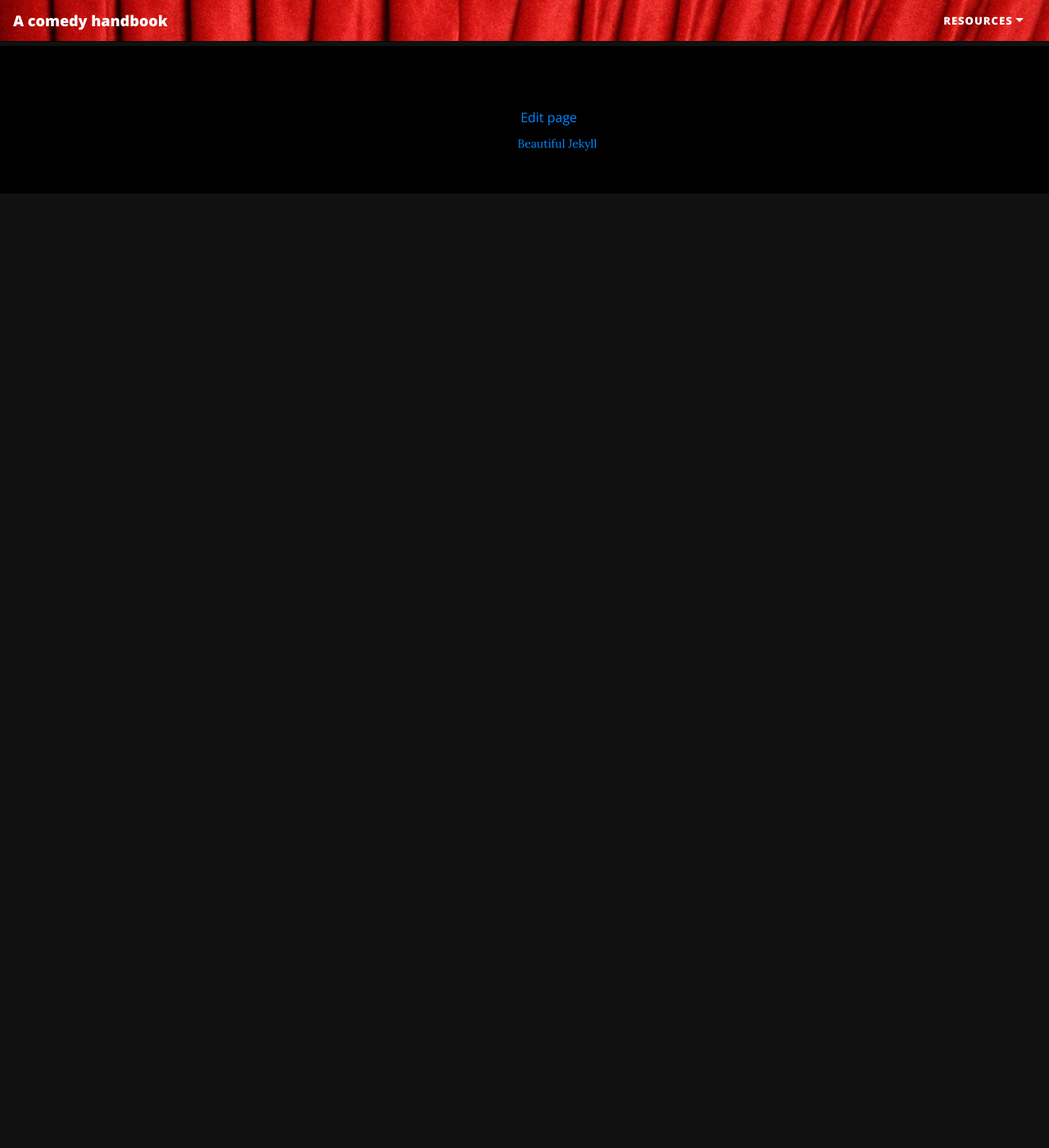
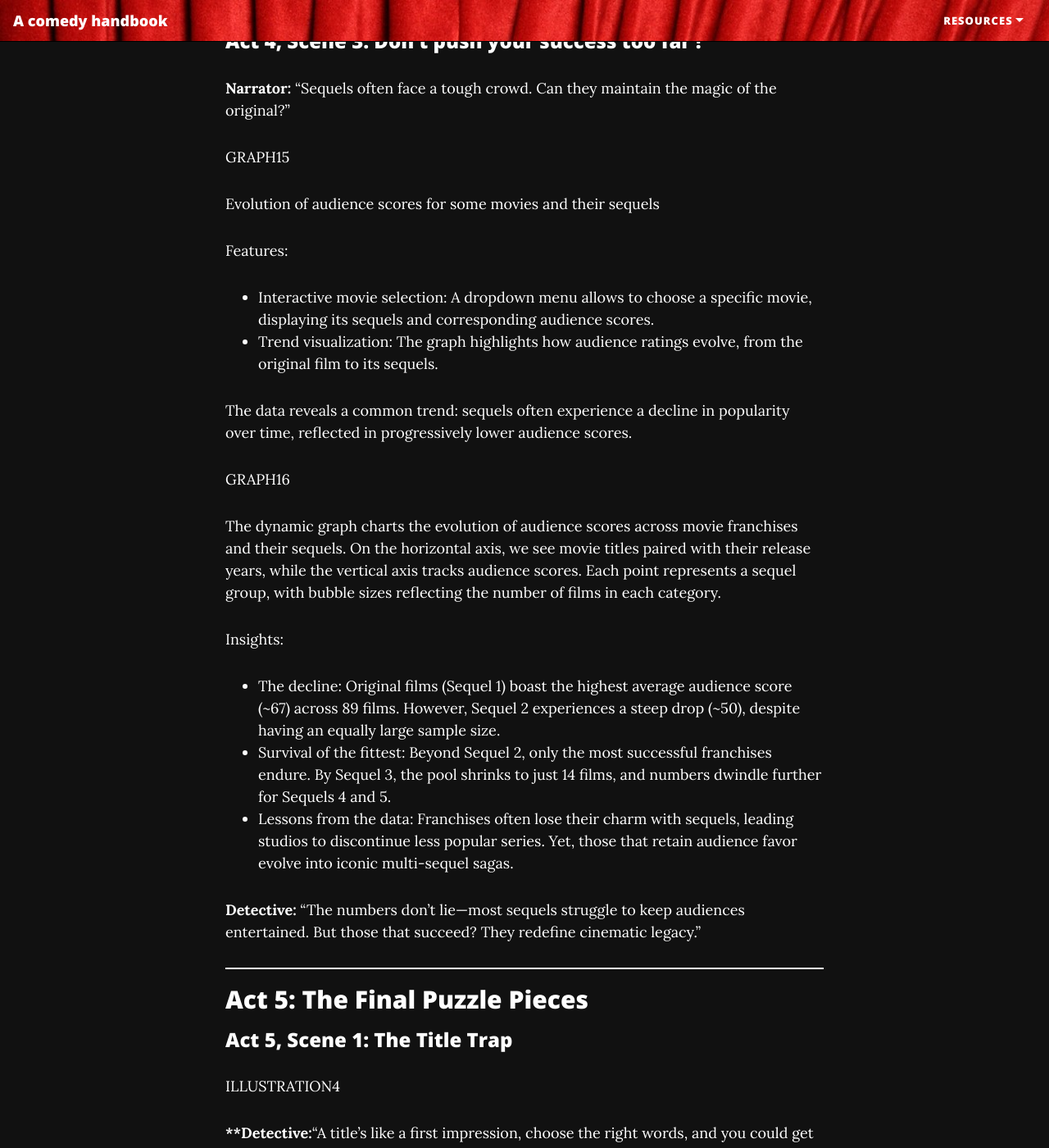
Before and after one commit to epfl-ada/ada-2024-project-adaptables, a Jekyll site: the page built from index.markdown, in a window 1280 px wide and 1400 px high, scrolled down 5420 px. Shown: the whole window at 82% size. Built offline with Jekyll 4.4.1, drawn with Linux system fonts in a browser that asks for light colours; our own code applies the rules of GitHub Pages for plain Markdown files; before the commit the page ends 5656 px from its top, so only the background shows below that; some of the changed text lies outside the part shown.

Commit message:
text for all parts

```diff
--- a/index.markdown
+++ b/index.markdown
@@ -115,8 +115,49 @@ The success of comedy genres varies significantly based on the cultural and regi
 
 ### Act 4, Scene 2: The Collaboration Chronicles
 
+**Detective:** “Comedy’s a team sport. Chemistry isn’t just on-screen—it’s behind the camera too.”
+
+Average revenue of the duos with most collaborations
+
+GRAPH12
+
+One-time duos that generated more revenues
+
+GRAPH13
+
+GRAPH14
+
+The most successful comedies aren’t necessarily those featuring recurring duos.
+
+Instead, for pairs that have collaborated in only one movie, the same names appear repeatedly : Johnny Depp, Keith Richards, Greg Ellis…
+
+We can conclude that success isn’t limited to acting alone, music and direction also play integral roles in creating hit films.
+
+
 ### Act 4, Scene 3: Don’t push your success too far !
 
+**Narrator:** "Sequels often face a tough crowd. Can they maintain the magic of the original?"
+
+GRAPH15
+
+Evolution of audience scores for some movies and their sequels
+
+Features:
+- Interactive movie selection: A dropdown menu allows to choose a specific movie, displaying its sequels and corresponding audience scores.
+- Trend visualization: The graph highlights how audience ratings evolve, from the original film to its sequels.
+
+The data reveals a common trend: sequels often experience a decline in popularity over time, reflected in progressively lower audience scores.
+
+GRAPH16
+
+The dynamic graph charts the evolution of audience scores across movie franchises and their sequels. On the horizontal axis, we see movie titles paired with their release years, while the vertical axis tracks audience scores. Each point represents a sequel group, with bubble sizes reflecting the number of films in each category.
+
+Insights:
+- The decline: Original films (Sequel 1) boast the highest average audience score (~67) across 89 films. However, Sequel 2 experiences a steep drop (~50), despite having an equally large sample size.
+- Survival of the fittest: Beyond Sequel 2, only the most successful franchises endure. By Sequel 3, the pool shrinks to just 14 films, and numbers dwindle further for Sequels 4 and 5.
+- Lessons from the data: Franchises often lose their charm with sequels, leading studios to discontinue less popular series. Yet, those that retain audience favor evolve into iconic multi-sequel sagas.
+
+**Detective:** "The numbers don’t lie—most sequels struggle to keep audiences entertained. But those that succeed? They redefine cinematic legacy."
 
 <hr style="border: none; border-top: 2px solid white; margin: 20px 0;">
 
@@ -125,7 +166,35 @@ The success of comedy genres varies significantly based on the cultural and regi
 
 ### Act 5, Scene 1: The Title Trap
 
+ILLUSTRATION4
+
+****Detective:**"A title’s like a first impression, choose the right words, and you could get the audience attention before the first laugh."
+
+Titles have the unique challenge of encapsulating a movie's essence in just a handful of words. In comedy, certain keywords not only resonate deeply with audiences but also appear consistently in the titles of successful films.
+
+GRAPH17
+
+The graph highlights popular words from comedy titles, with the size of each point representing the frequency of that word in successful films. The X and Y axes organize these words by their meanings, forming clusters of similar themes.
+
+Frequently occurring humor-related keywords, such as Adventure, Love, and Crazy, dominate the titles of hit comedies.
+
+**Analyst :** “Words like Love, Crazy, or Adventure don’t just describe the movie, they set the stage for success."
+
 ### Act 5, Scene 2: Timing Is Everything !
+
+ILLUSTRATION5
+
+**Narrator:** "When it comes to box office success, timing can make or break a movie."
+
+GRAPH18
+
+From the graph, it’s evident that releasing a movie in June significantly boosts its chances of performing well at the box office. This trend holds true not just for comedies but for films across all genres.
+
+GRAPH19
+
+Interestingly, since the 1980s, the proportion of comedy movies released has been relatively low compared to their contribution to box office revenues. This imbalance highlights the genre’s enduring popularity and profitability, showing that comedies remain a lucrative choice for filmmakers.
+
+**Detective:** "June’s the sweet spot—and comedy, it seems, has been pulling its weight and then some."
 
 
 <hr style="border: none; border-top: 2px solid white; margin: 20px 0;">
@@ -133,6 +202,12 @@ The success of comedy genres varies significantly based on the cultural and regi
 
 ## Act 6: The Big Reveal
 
+**Narrator:** "So, what’s the ultimate recipe for a blockbuster comedy? Here’s the dossier:"
+
+- Popularity Formula: Combine critical acclaim, audience ratings, and financial success.
+- Genres: Mix it up with hybrids that evolve with cultural trends.
+- Collaborations: Stick with creative teams that know their audience.
+- Titles & Timing: Nail the first impression and hit theaters when audiences are most receptive.
 
 <hr style="border: none; border-top: 2px solid white; margin: 20px 0;">
 
```
